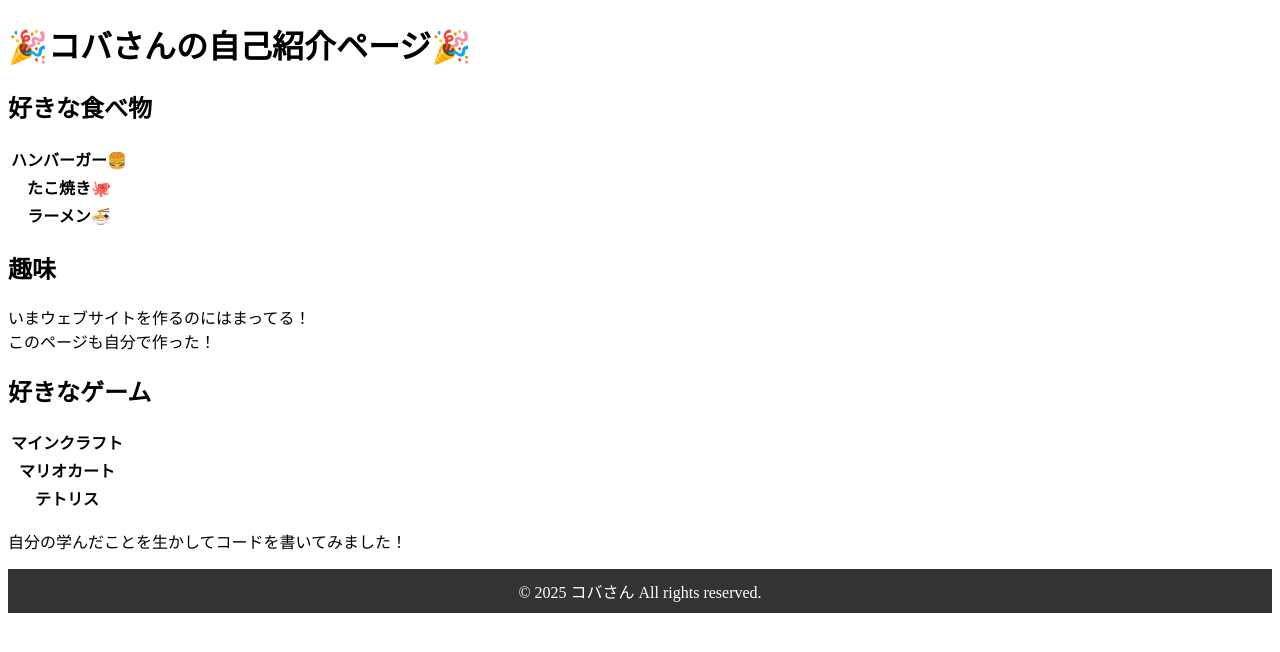
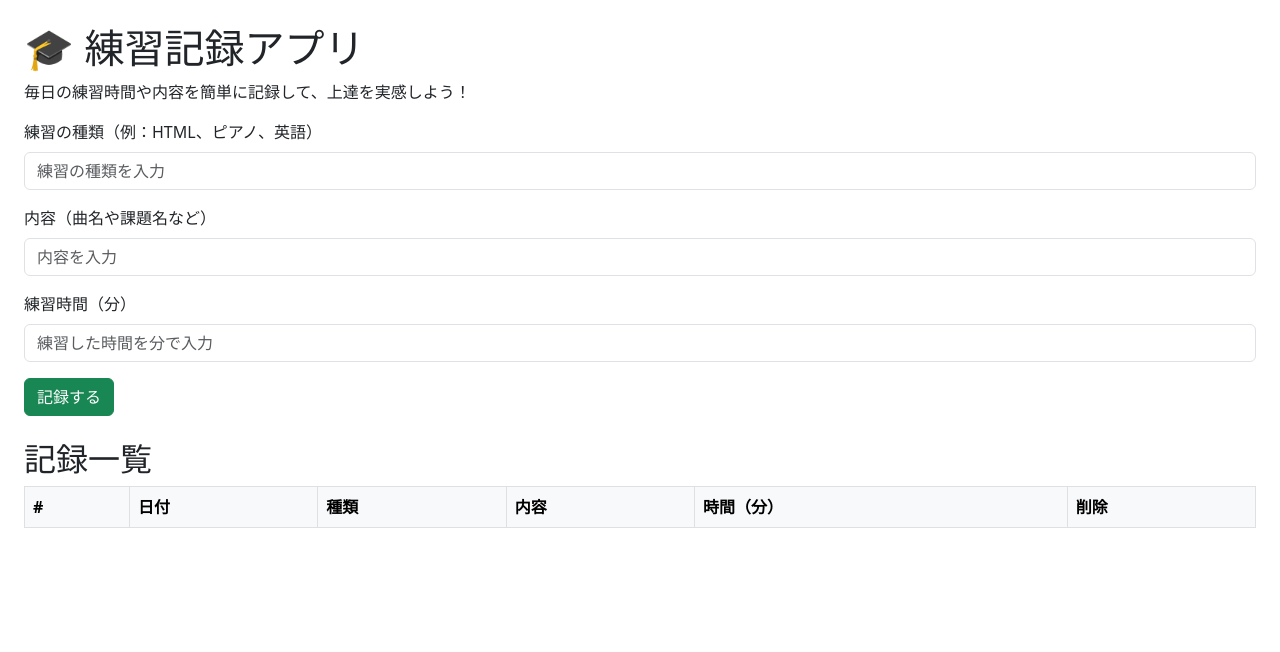
Before and after one commit to kobakobaHTML/-, a plain HTML site: page bootstrap.html in a window 1280 px wide. Drawn offline with nearby package versions, Linux system fonts and the light colour scheme.

Commit message:
index.html

```diff
--- a/bootstrap.html
+++ b/bootstrap.html
@@ -1,43 +1,141 @@
 <!DOCTYPE html>
-<html lang="ja">
+<html lang="ja"> <!-- 日本語サイトなのでlang属性 -->
 <head>
-  <meta charset="UTF-8">
-  <meta name="viewport" content="width=device-width, initial-scale=1.0">
-  <title>こばさんの自己紹介</title>
+  <meta charset="UTF-8" />
+  <meta name="viewport" content="width=device-width, initial-scale=1.0" />
 
+  <!-- SEO向けタイトル -->
+  <title>練習記録アプリ｜簡単に学習・趣味の練習時間を管理</title>
+
+  <!-- メタディスクリプション（検索結果に表示される説明文） -->
+  <meta name="description" content="HTML、ピアノ、英語などの練習時間を簡単に記録できる無料アプリ。小学生から大人まで使いやすいシンプルな練習記録ツールです。">
+
+  <link href="https://cdn.jsdelivr.net/npm/bootstrap@5.3.0/dist/css/bootstrap.min.css" rel="stylesheet" />
 </head>
+<body class="p-4">
 
-    <body>
   <header>
-            <div>
-                <h1>🎉コバさんの自己紹介ページ🎉</h1>
+    <h1 id="pageTitle">🎓 練習記録アプリ</h1>
+    <p>毎日の練習時間や内容を簡単に記録して、上達を実感しよう！</p>
+  </header>
+
+  <main>
+    <form id="timeForm" class="mb-4" aria-label="練習記録フォーム">
+      <div class="mb-3">
+        <label for="practiceType" class="form-label">練習の種類（例：HTML、ピアノ、英語）</label>
+        <input type="text" id="practiceType" class="form-control" placeholder="練習の種類を入力" required aria-required="true" />
       </div>
-        </header>
-        <main>
-        <div>
-            <h2>好きな食べ物</h2>
-            <table class="table table-striped table-hover">
-                <tr><th>ハンバーガー🍔</th></tr>
-                <tr><th>たこ焼き🐙</th></tr>
-                <tr><th>ラーメン🍜</th></tr>
+      <div class="mb-3">
+        <label for="songInput" class="form-label">内容（曲名や課題名など）</label>
+        <input type="text" id="songInput" class="form-control" placeholder="内容を入力" required aria-required="true" />
+      </div>
+      <div class="mb-3">
+        <label for="minutesInput" class="form-label">練習時間（分）</label>
+        <input type="number" id="minutesInput" class="form-control" placeholder="練習した時間を分で入力" required aria-required="true" min="1" />
+      </div>
+      <button type="submit" class="btn btn-success">記録する</button>
+    </form>
+
+    <section aria-label="練習記録一覧">
+      <h2>記録一覧</h2>
+      <table class="table table-bordered table-striped">
+        <thead class="table-light">
+          <tr>
+            <th scope="col">#</th>
+            <th scope="col">日付</th>
+            <th scope="col">種類</th>
+            <th scope="col">内容</th>
+            <th scope="col">時間（分）</th>
+            <th scope="col">削除</th>
+          </tr>
+        </thead>
+        <tbody id="recordTableBody">
+          <!-- 記録をここに表示 -->
+        </tbody>
       </table>
-        </div>
-        <div>
-            <h2>趣味</h2>
-            <p>いまウェブサイトを作るのにはまってる！<br>このページも自分で作った！</p>
-        </div>
-        <div>
-            <h2>好きなゲーム</h2>
-            <table class="table table-striped table-hover">
-                <tr><th>マインクラフト</th></tr>
-                <tr><th>マリオカート</th></tr>
-                <tr><th>テトリス</th></tr>
-            </table>
-        </div>
-        <p>自分の学んだことを生かしてコードを書いてみました！</p>
+    </section>
   </main>
-        <footer style="background-color:#333; color:white; padding:10px; text-align:center;">
-  © 2025 コバさん All rights reserved.
-</footer>
+
+  <script>
+    const form = document.getElementById("timeForm");
+    const practiceType = document.getElementById("practiceType");
+    const songInput = document.getElementById("songInput");
+    const minutesInput = document.getElementById("minutesInput");
+    const tableBody = document.getElementById("recordTableBody");
+    const title = document.getElementById("pageTitle");
+
+    let records = JSON.parse(localStorage.getItem("practiceRecords")) || [];
+
+    function displayRecords() {
+      tableBody.innerHTML = "";
+      records.forEach((record, index) => {
+        const tr = document.createElement("tr");
+        tr.innerHTML = `
+          <td>${index + 1}</td>
+          <td>${record.date}</td>
+          <td>${record.type}</td>
+          <td>${record.song}</td>
+          <td>${record.minutes}</td>
+          <td>
+            <button class="btn btn-sm btn-danger" onclick="deleteRecord(${index})" aria-label="記録${index + 1}を削除">削除</button>
+          </td>
+        `;
+        tableBody.appendChild(tr);
+      });
+    }
+
+    function updateTitle() {
+      const type = practiceType.value.trim();
+      title.textContent = type ? `🎓 ${type} 練習記録アプリ` : "🎓 練習記録アプリ";
+    }
+
+    function deleteRecord(index) {
+      if (confirm("この記録を本当に消してええん？")) {
+        records.splice(index, 1);
+        localStorage.setItem("practiceRecords", JSON.stringify(records));
+        displayRecords();
+      }
+    }
+
+    displayRecords();
+    updateTitle();
+
+    practiceType.addEventListener("input", updateTitle);
+
+    form.addEventListener("submit", function(event) {
+      event.preventDefault();
+
+      const type = practiceType.value.trim();
+      const song = songInput.value.trim();
+      const minutes = Number(minutesInput.value);
+      const now = new Date();
+      const date = now.toLocaleDateString();
+
+      if (!type || !song || minutes <= 0) {
+        alert("全部ちゃんと入れてな！");
+        return;
+      }
+
+      const newRecord = {
+        date: date,
+        type: type,
+        song: song,
+        minutes: minutes
+      };
+
+      records.push(newRecord);
+      localStorage.setItem("practiceRecords", JSON.stringify(records));
+      displayRecords();
+      updateTitle();
+
+      // 入力リセット
+      practiceType.value = "";
+      songInput.value = "";
+      minutesInput.value = "";
+    });
+
+    window.deleteRecord = deleteRecord;
+  </script>
+
 </body>
 </html>
```
Lines whose indentation alone changed are shown as unchanged.
